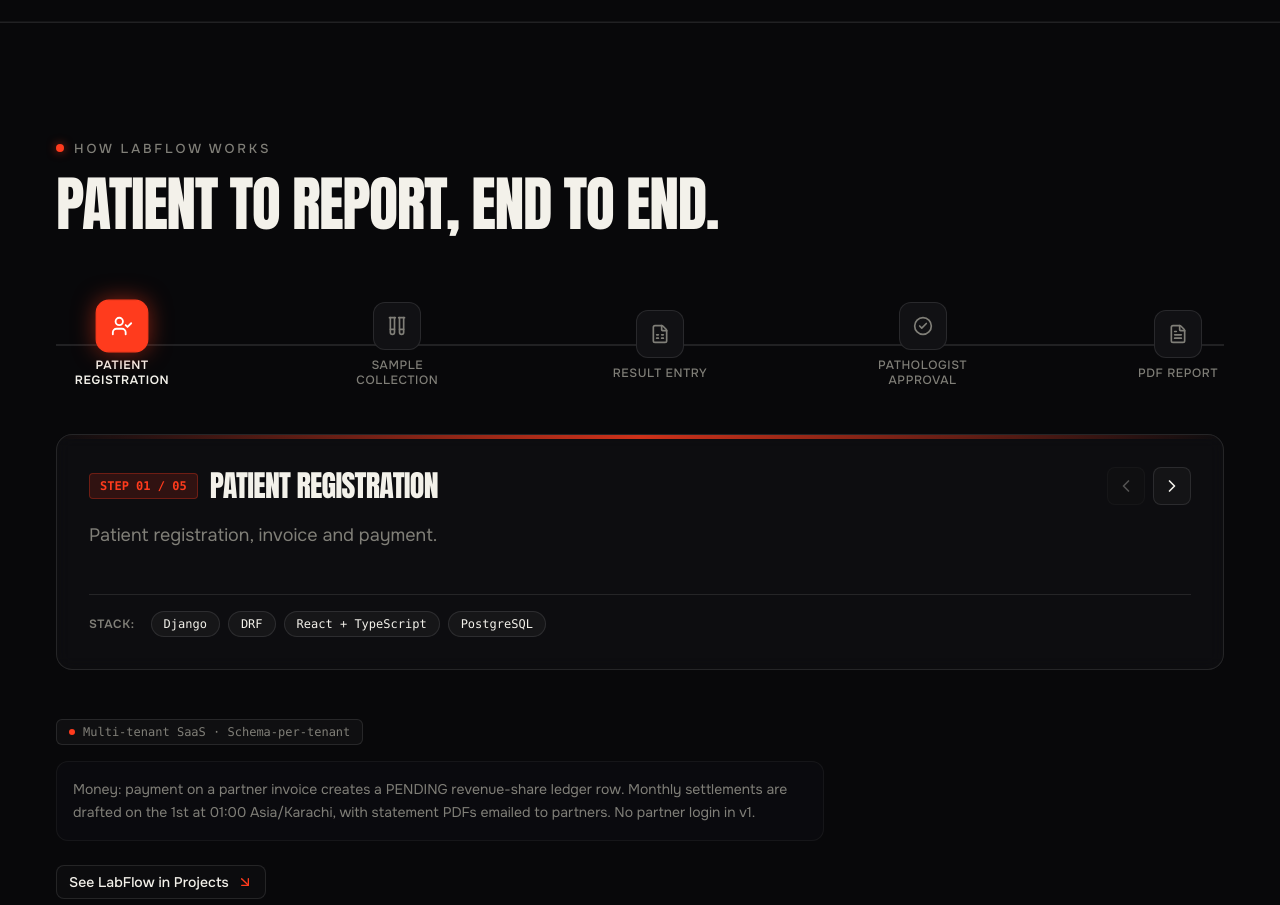
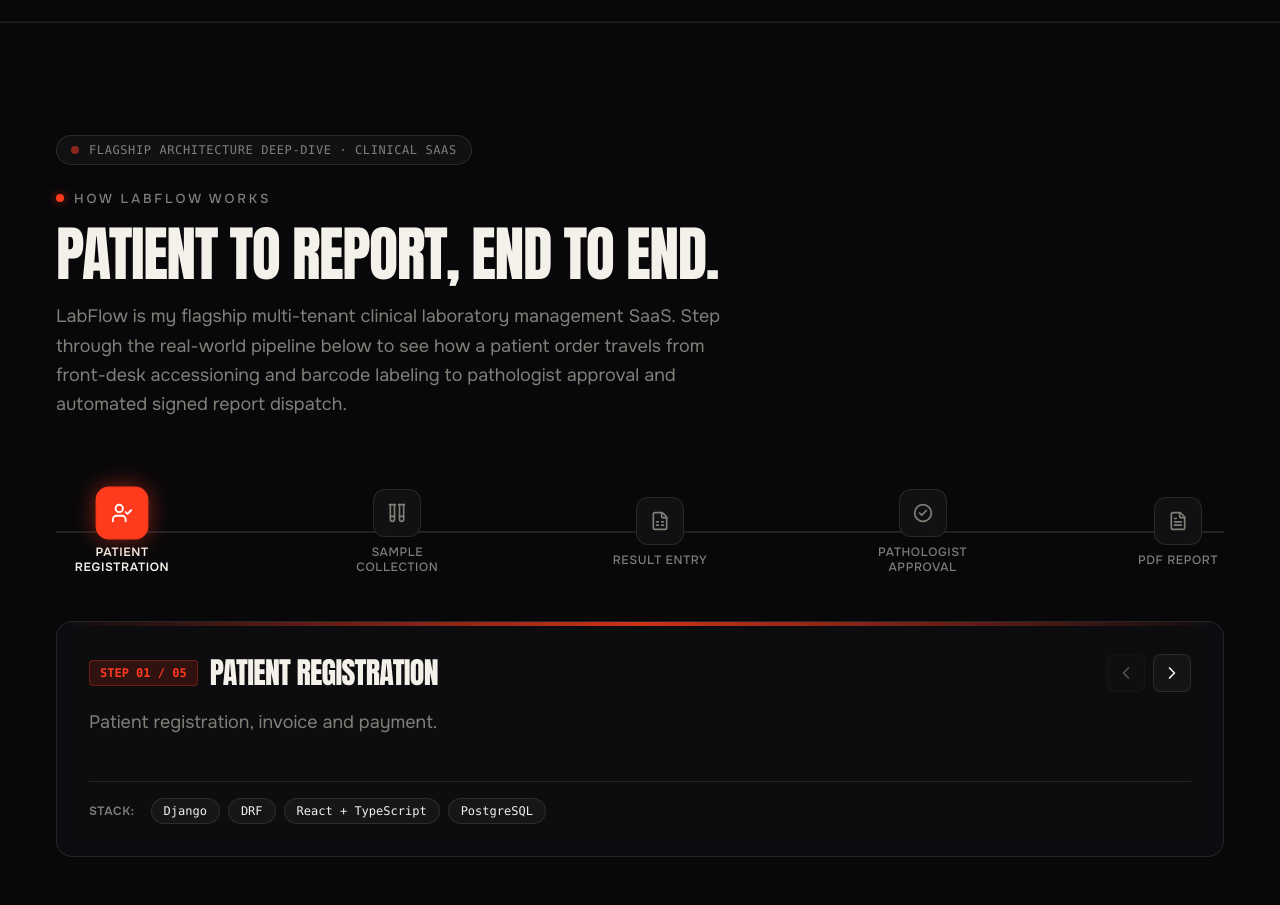
Before and after one commit to kamrandebugging/Portfolio, a React (Vite) app: page / in a window 1280 px wide. Shown: the part 2080-2985 px from the top of the page. Built offline with nearby package versions, Linux system fonts and the light colour scheme.

Commit message:
feat(flow-explorer): add context badge and explainer above LabFlow heading

```diff
--- a/src/components/FlowExplorer.tsx
+++ b/src/components/FlowExplorer.tsx
@@ -57,10 +57,25 @@ export const FlowExplorer: React.FC = () => {
     >
       {/* Header */}
       <div className="max-w-4xl">
-        <span className="eyebrow">{flowExplorer.eyebrow}</span>
-        <h2 className="font-display uppercase tracking-tight text-4xl sm:text-6xl text-[#f3f1ea] mt-4 leading-[0.95]">
-          {flowExplorer.title}
-        </h2>
+        {/* Context badge above heading so visitors immediately understand what LabFlow is */}
+        {flowExplorer.badge && (
+          <div className="inline-flex items-center gap-2.5 px-3.5 py-1.5 rounded-full bg-white/[0.04] border border-white/10 text-xs font-mono uppercase tracking-wider text-[#807f78] mb-5">
+            <span className="w-2 h-2 rounded-full bg-[#ff3b1d] animate-pulse" />
+            <span>{flowExplorer.badge}</span>
+          </div>
+        )}
+
+        <div>
+          <span className="eyebrow">{flowExplorer.eyebrow}</span>
+          <h2 className="font-display uppercase tracking-tight text-4xl sm:text-6xl text-[#f3f1ea] mt-4 leading-[0.95]">
+            {flowExplorer.title}
+          </h2>
+          {flowExplorer.description && (
+            <p className="mt-5 text-base sm:text-lg text-[#807f78] leading-relaxed max-w-2xl">
+              {flowExplorer.description}
+            </p>
+          )}
+        </div>
       </div>
 
       {/* Desktop Stepper (Horizontal) */}
--- a/src/data/portfolio.ts
+++ b/src/data/portfolio.ts
@@ -59,8 +59,10 @@ export interface PortfolioData {
     copyright: string;
   };
   flowExplorer: {
+    badge: string;
     eyebrow: string;
     title: string;
+    description: string;
     tagline: string;
     moneyNote: string;
     ctaText: string;
@@ -133,8 +135,11 @@ export const portfolioData: PortfolioData = {
     copyright: '© 2026 Muhammad Kamran. All rights reserved.',
   },
   flowExplorer: {
+    badge: 'Flagship Architecture Deep-Dive · Clinical SaaS',
     eyebrow: 'How LabFlow works',
     title: 'Patient to report, end to end.',
+    description:
+      'LabFlow is my flagship multi-tenant clinical laboratory management SaaS. Step through the real-world pipeline below to see how a patient order travels from front-desk accessioning and barcode labeling to pathologist approval and automated signed report dispatch.',
     tagline: 'Multi-tenant SaaS · Schema-per-tenant',
     moneyNote:
       'Money: payment on a partner invoice creates a PENDING revenue-share ledger row. Monthly settlements are drafted on the 1st at 01:00 Asia/Karachi, with statement PDFs emailed to partners. No partner login in v1.',
```
